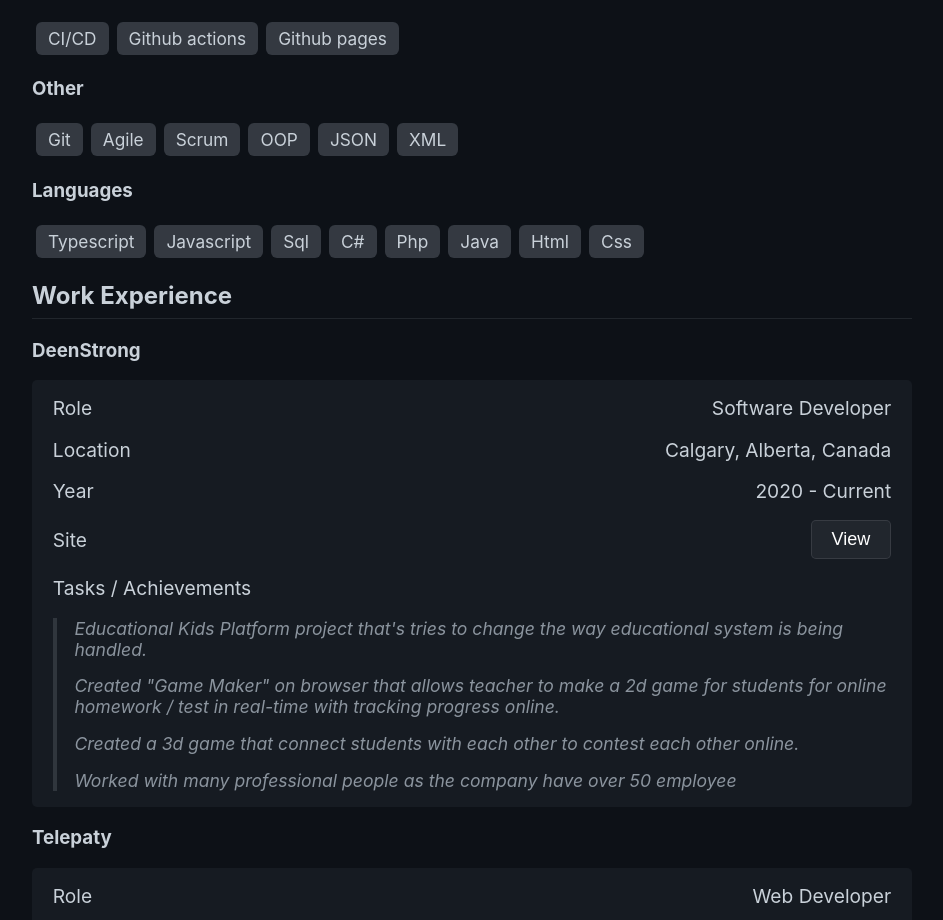
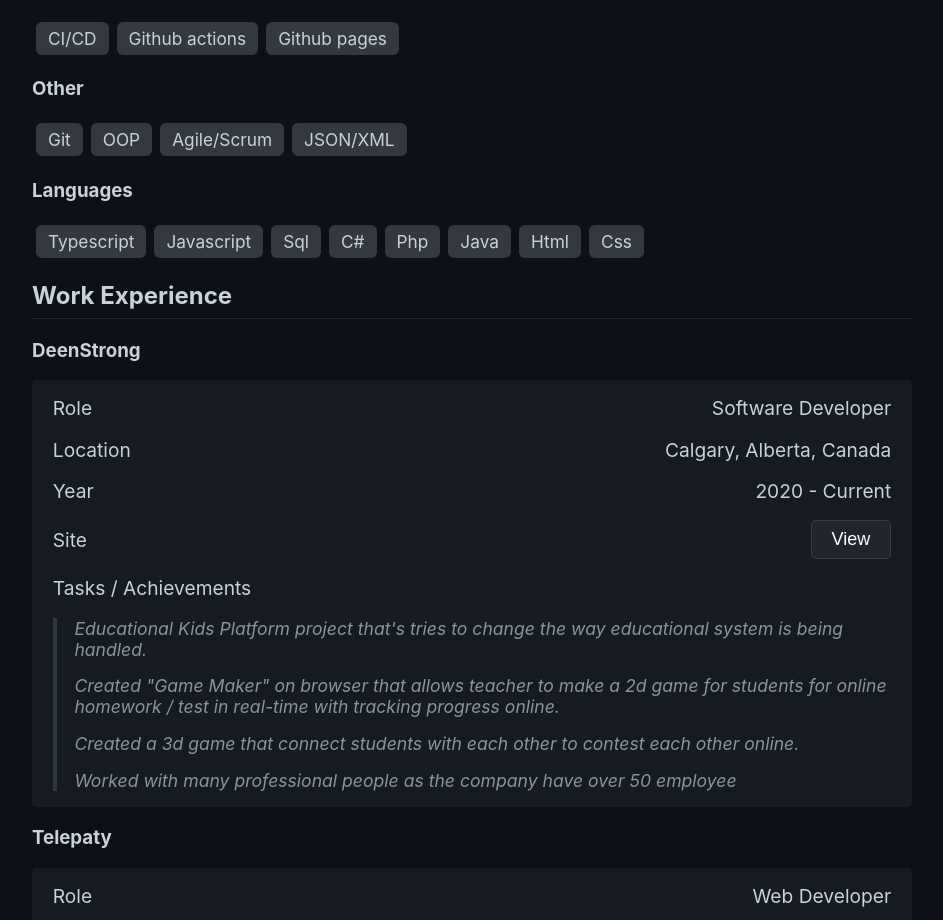
Before and after one commit to ahmadmarhaba/ahmadmarhaba.github.io, a React (Create React App) app: page / in a window 1280 px wide. Shown: the part 840-1760 px from the top of the page, without its empty margins (168-1111 px from the left). Built offline with nearby package versions, Linux system fonts and the light colour scheme.

Commit message:
Update Skills.js

```diff
--- a/src/Component/Skills.js
+++ b/src/Component/Skills.js
@@ -58,11 +58,9 @@
             <li><h3>Other</h3></li>
             <li className='split points'>
                 <span>{`Git`}</span>
-                <span>{`Agile`}</span>
-                <span>{`Scrum`}</span>
                 <span>{`OOP`}</span>
-                <span>{`JSON`}</span>
-                <span>{`XML`}</span>
+                <span>{`Agile/Scrum`}</span>
+                <span>{`JSON/XML`}</span>
                 {/* <span>{`Server management`}</span> */}
                 {/* <span>{`Hosting management`}</span> */}
             </li>
```
